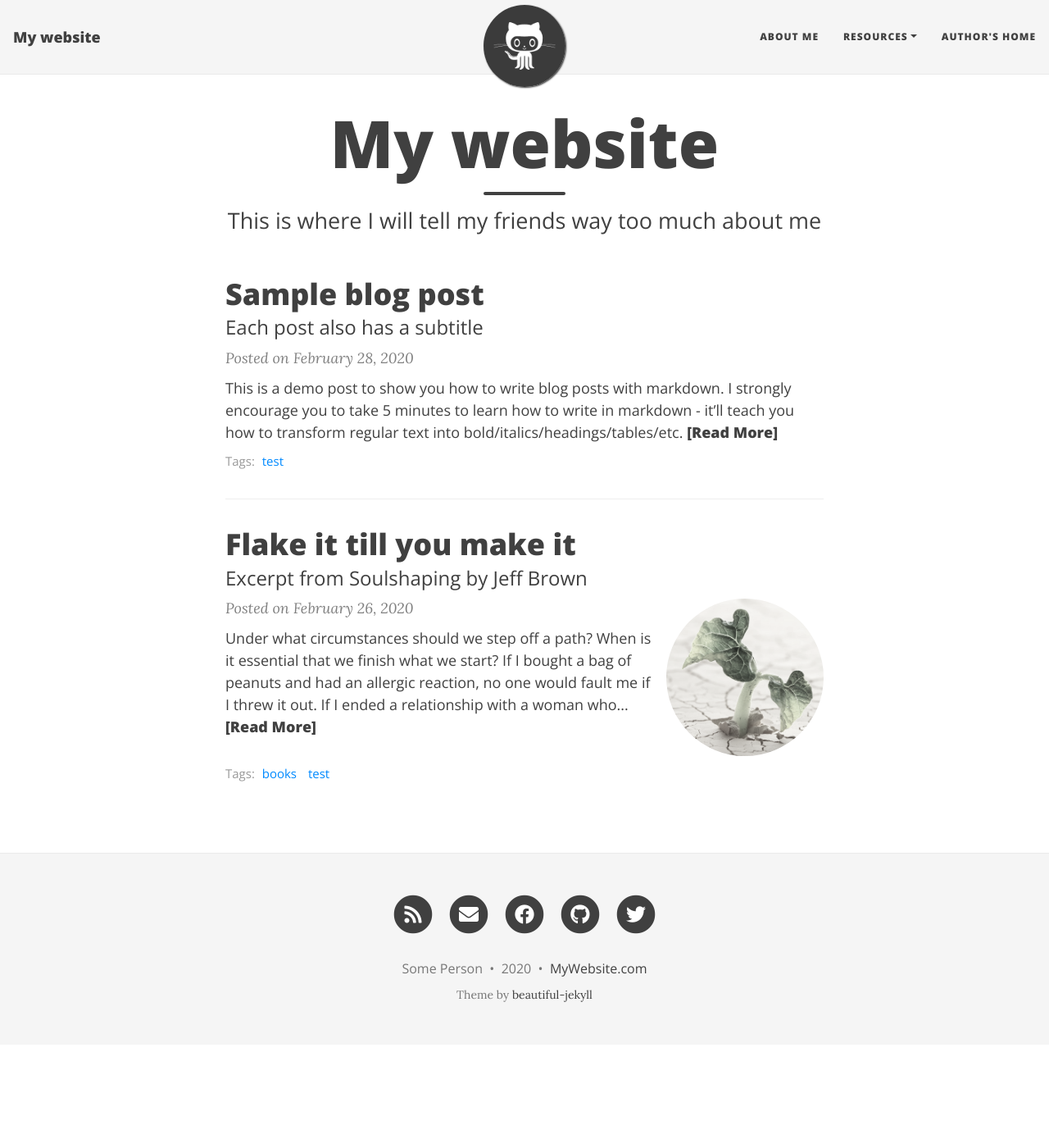
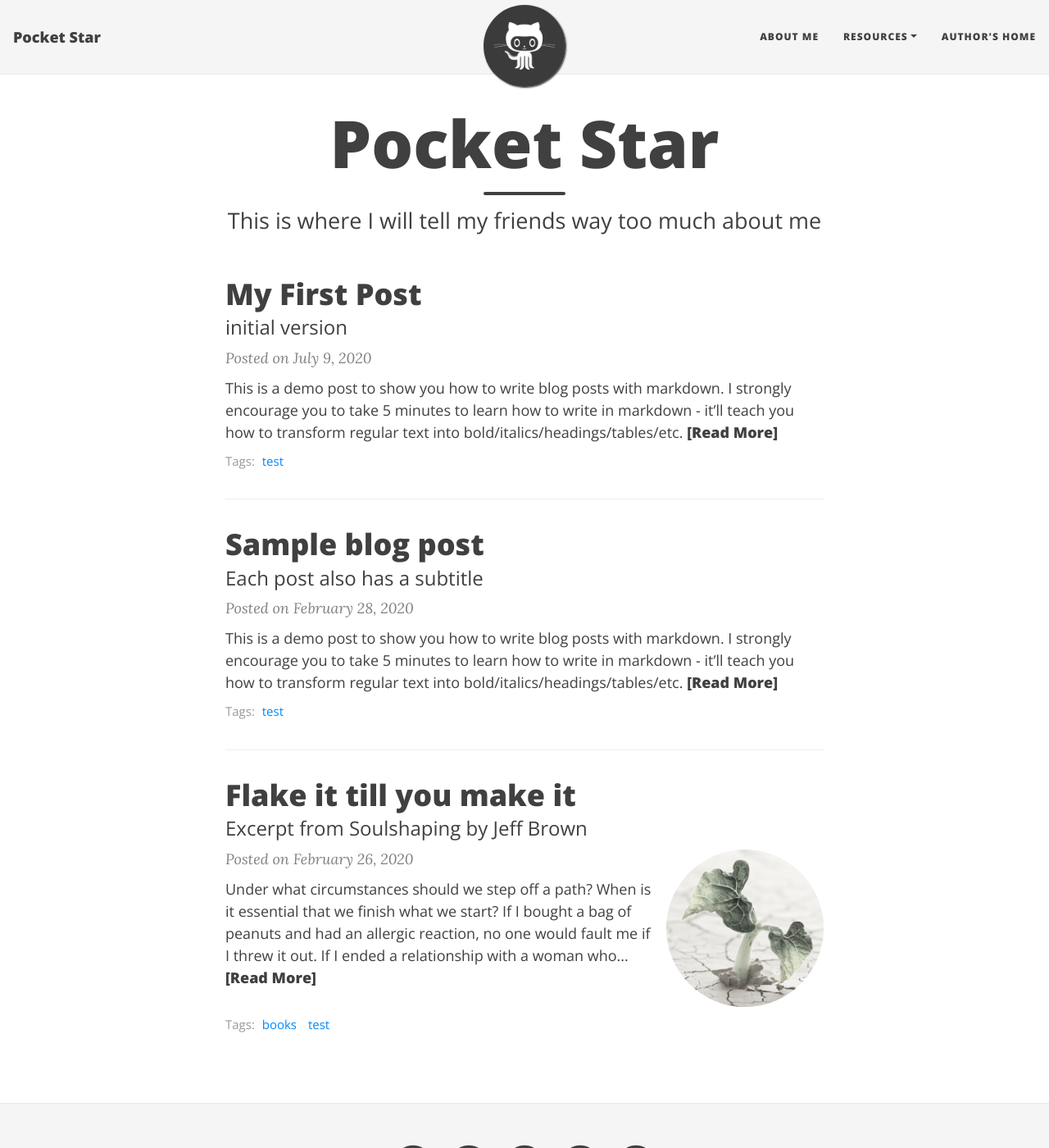
Before and after one commit to bitdream/bitdream.github.io, a Jekyll site: the page built from index.html, in a window 1280 px wide and 1400 px high. Shown: the whole window at 82% size. Built offline with Jekyll 4.4.1, drawn with Linux system fonts in a browser that asks for light colours; nearby versions of some CDN libraries; the list of posts is cut into pages by our own code.

Commit message:
a test post

````diff
--- a/_config.yml
+++ b/_config.yml
@@ -1,7 +1,7 @@
 # --- Basic options --- #
 
 # Name of website
-title: My website
+title: Pocket Star
 
 # Short description of your site
 description: A virtual proof that I'm awesome
@@ -72,7 +72,7 @@
 
 # How to display the link to your website in the footer
 # Remove this if you don't want a link in the footer
-url-pretty: "MyWebsite.com"
+url-pretty: "minikara.com"
 
 # Create a "tags" index page and make tags on each post clickable
 link-tags: true
--- /dev/null
+++ b/_posts/2020-07-09-test-jekell.md
@@ -0,0 +1,79 @@
+---
+layout: post
+title: My First Post
+subtitle: initial version
+subtitle: initial version
+gh-repo: daattali/beautiful-jekyll
+gh-badge: [star, fork, follow]
+tags: [test]
+comments: true
+---
+
+This is a demo post to show you how to write blog posts with markdown.  I strongly encourage you to [take 5 minutes to learn how to write in markdown](https://markdowntutorial.com/) - it'll teach you how to transform regular text into bold/italics/headings/tables/etc.
+
+**Here is some bold text**
+
+## Here is a secondary heading
+
+Here's a useless table:
+
+| Number | Next number | Previous number |
+| :------ |:--- | :--- |
+| Five | Six | Four |
+| Ten | Eleven | Nine |
+| Seven | Eight | Six |
+| Two | Three | One |
+
+
+How about a yummy crepe?
+
+![Crepe](https://s3-media3.fl.yelpcdn.com/bphoto/cQ1Yoa75m2yUFFbY2xwuqw/348s.jpg)
+
+It can also be centered!
+
+![Crepe](https://s3-media3.fl.yelpcdn.com/bphoto/cQ1Yoa75m2yUFFbY2xwuqw/348s.jpg){: .mx-auto.d-block :}
+
+Here's a code chunk:
+
+~~~
+var foo = function(x) {
+  return(x + 5);
+}
+foo(3)
+~~~
+
+And here is the same code with syntax highlighting:
+
+```javascript
+var foo = function(x) {
+  return(x + 5);
+}
+foo(3)
+```
+
+And here is the same code yet again but with line numbers:
+
+{% highlight javascript linenos %}
+var foo = function(x) {
+  return(x + 5);
+}
+foo(3)
+{% endhighlight %}
+
+## Boxes
+You can add notification, warning and error boxes like this:
+
+### Notification
+
+{: .box-note}
+**Note:** This is a notification box.
+
+### Warning
+
+{: .box-warning}
+**Warning:** This is a warning box.
+
+### Error
+
+{: .box-error}
+**Error:** This is an error box.
--- a/index.html
+++ b/index.html
@@ -1,5 +1,5 @@
 ---
 layout: home
-title: My website
+title: Pocket Star
 subtitle: This is where I will tell my friends way too much about me
 ---
````
